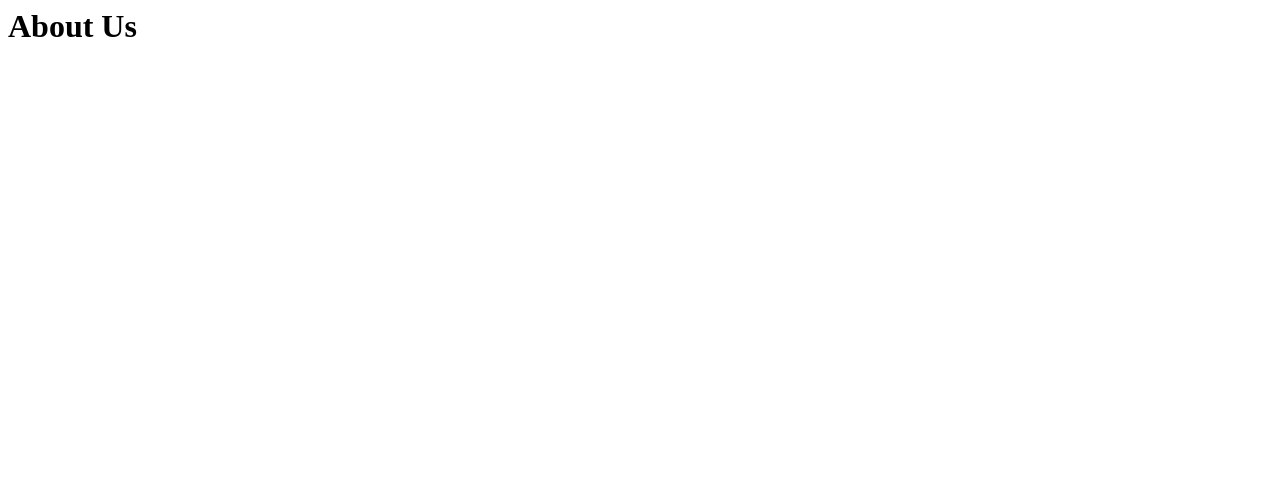
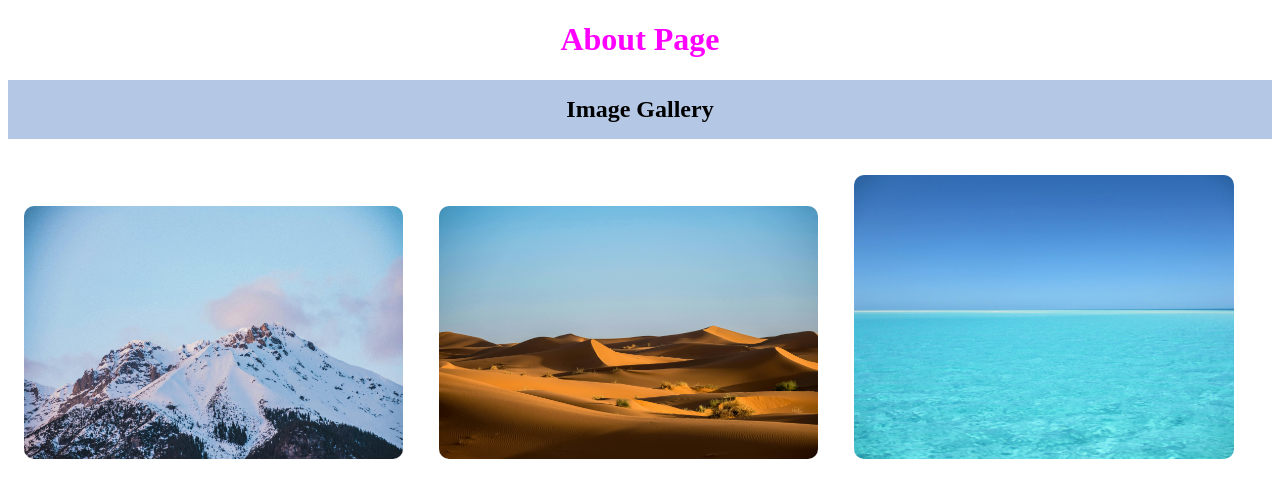
Before and after one commit to Gio2025/ET721-Spring-2026, a Flask app: page /about in a window 1280 px wide. Before the commit the part shown is almost empty. Shown: the top 498 px of the page. Run offline with Flask 3, Linux system fonts and the light colour scheme.

Commit message:
Completed Lab 11

```diff
--- a/Lab11/app.py
+++ b/Lab11/app.py
@@ -6,12 +6,10 @@ Lab 11, Introduction to Flask
 
 from flask import Flask, render_template
 
-
 # create an object 'app' from the flask module
 app = Flask(__name__)
 
 # set the routing to the main page
-# 'route' decorator is used to access the root URL
 @app.route('/')
 def index():
     name = "George Athanasopoulos"
@@ -19,15 +17,17 @@ def index():
     fruit = 'orange'
     return render_template('index.html', username = name, listfruits = fruits, f = fruit )
 
-# endpoints refer to the name of the view in an app
+# about page
 @app.route('/about')
 def about():
-    return '<h1>About Us</h1>'
+    images = ['mountain.jpg', 'desert.jpg', 'ocean.jpg']
+    return render_template('about.html', listimages = images)
 
+# quotes page
 @app.route('/quotes')
 def quotes():
     return '<h1>Quotes</h1>'
 
-# set the 'app' to run if you execute the file directly (not when it is imported)
+# run the app
 if __name__ == '__main__':
     app.run(debug = True)
--- a/Lab11/static/style.css
+++ b/Lab11/static/style.css
@@ -15,3 +15,13 @@ img{
 .instock{
     color: green;
 }
+figure{
+    width: 30%;
+    display: inline-block;
+    margin: 1rem;
+}
+
+figure img{
+    width: 100%;
+    border-radius: 10px;
+}
--- /dev/null
+++ b/Lab11/templates/about.html
@@ -0,0 +1,22 @@
+<!DOCTYPE html>
+<html lang="en">
+<head>
+    <meta charset="UTF-8">
+    <meta name="viewport" content="width=device-width, initial-scale=1.0">
+    <title>About</title>
+    <link rel="stylesheet" href="../static/style.css">
+</head>
+<body>
+
+<h1 class="title">About Page</h1>
+
+<h2 class="subtitle">Image Gallery</h2>
+
+{% for img in listimages %}
+    <figure>
+        <img src="../static/{{img}}" alt="image">
+    </figure>
+{% endfor %}
+
+</body>
+</html>
```
Also changed, not shown: Lab11/static/desert.jpg (added), Lab11/static/ocean.jpg (added).
